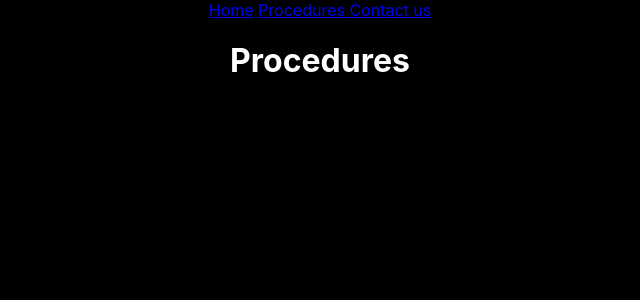
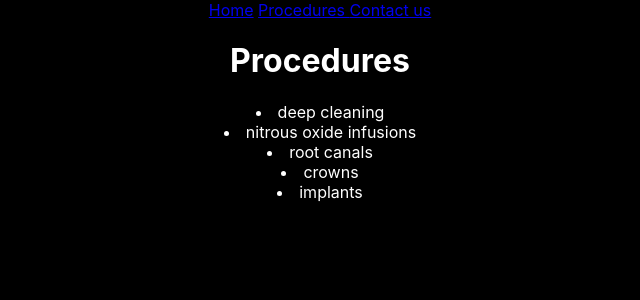
Before and after one commit to blangwell/dentist_website_react_router, a React (Create React App) app: page /procedures in a window 1280 px wide. Shown: the top 300 px of the page, without its empty margins (320-960 px from the left). Built offline with nearby package versions, Linux system fonts and the light colour scheme.

Commit message:
[procedures] Add procedures as props

```diff
--- a/src/App.js
+++ b/src/App.js
@@ -12,18 +12,26 @@
 import Contact from './Contact';
 
 function App() {
+  const procedures = [
+    'deep cleaning',
+    'nitrous oxide infusions',
+    'root canals',
+    'crowns',
+    'implants'
+  ]
   return (
     <Router>
       <div className="App">
-      <nav>
-        <Link to='/'>Home</Link>{' '}
-        <Link to='/procedures'>Procedures </Link>{' '}
-        <Link to='/contact'>Contact us</Link>{' '}
-      </nav>
+        <nav>
+        {/* React removes whitespace when it compiles, hence {' '} */}
+          <Link to='/'>Home</Link>{' '}
+          <Link to='/procedures'>Procedures </Link>{' '}
+          <Link to='/contact'>Contact us</Link>{' '}
+        </nav>
       {/* each of these components need to have its own route */}
         {/* use the exact keyword so that every page with a / in the url wont show home component */}
         <Route exact path='/' component={Home} />
-        <Route path='/procedures' component={Procedures} />
+        <Route path='/procedures' render={ ()=> <Procedures procedures={procedures}/> } />
         <Route path='/contact' component={Contact} />
       </div>
     </Router>
--- a/src/Procedures.js
+++ b/src/Procedures.js
@@ -2,9 +2,14 @@
 
 class Procedures extends Component {
   render(){
+    const proceduresList = this.props.procedures.map((p, idx) => {
+      console.log(idx)
+      return <li key={idx}>{p}</li>
+    })
     return(
       <div>
         <h1>Procedures</h1>
+        {proceduresList}
       </div>
     )
   }
```
Lines whose indentation alone changed are shown as unchanged.
